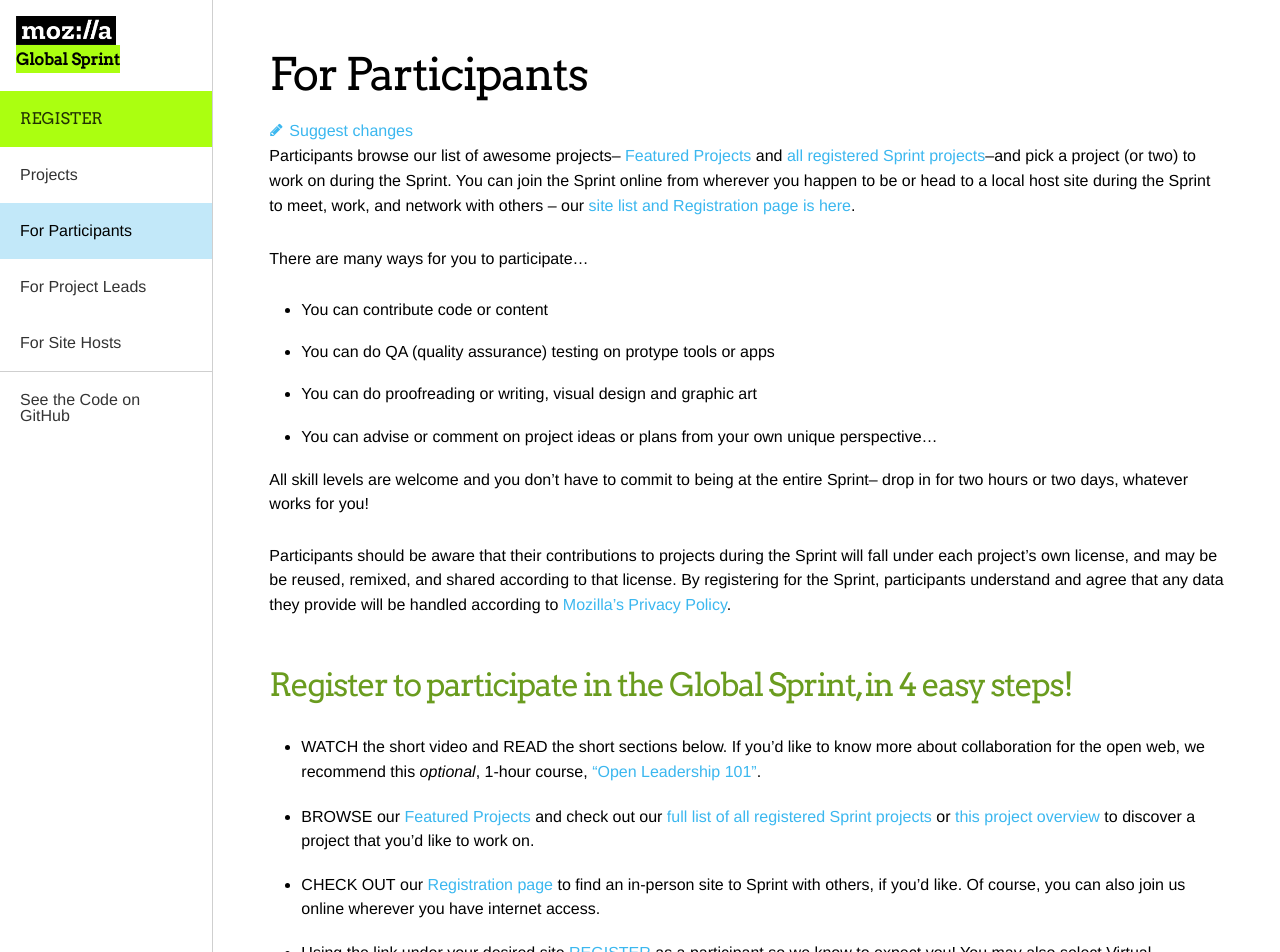
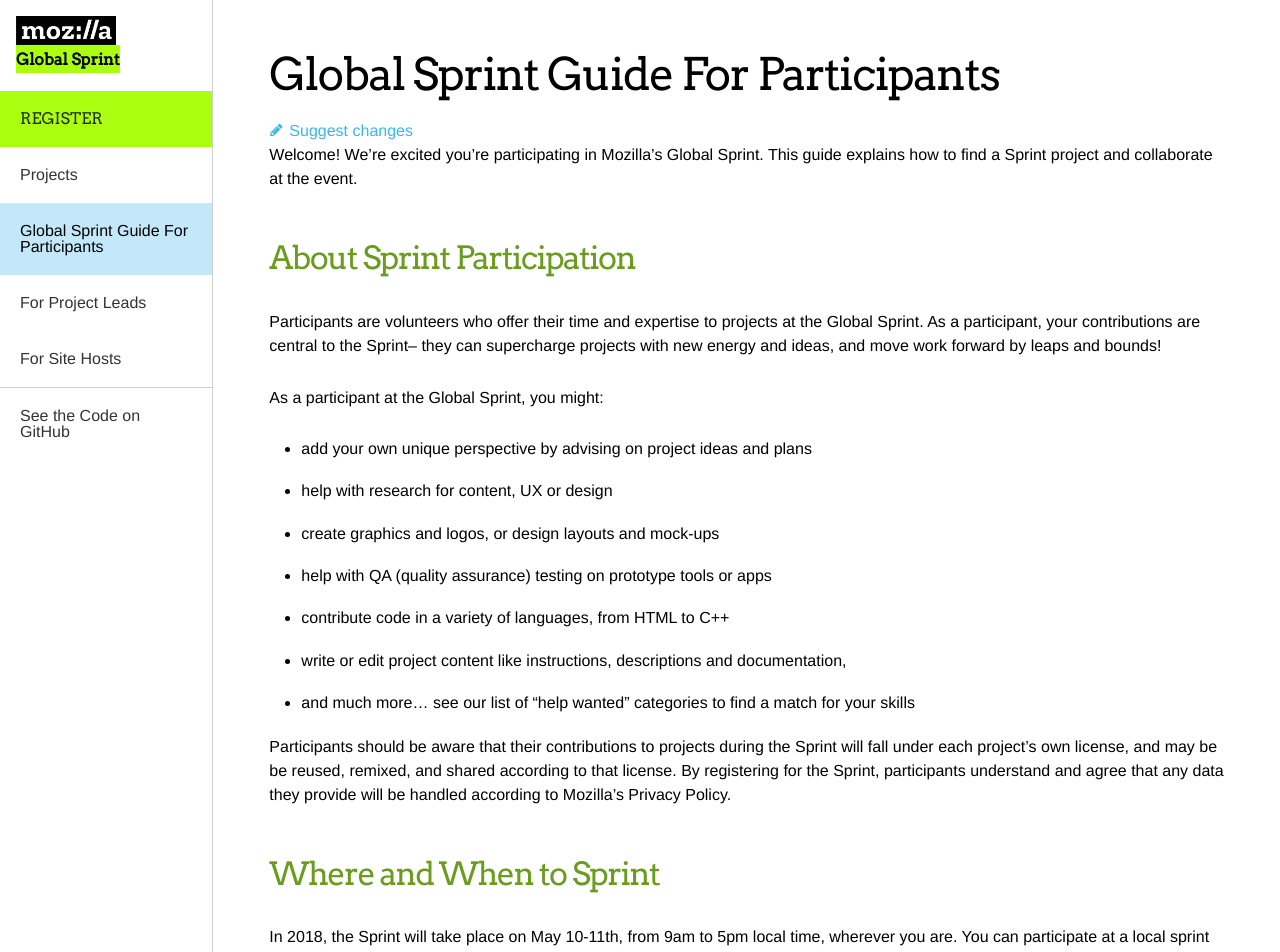
Before and after one commit to mozilla/global-sprint, a Jekyll site: the page built from _articles/participants.md, in a window 1280 px wide and 1400 px high. Shown: the top 952 px of the window. Built offline with Jekyll 4.4.1, drawn with Linux system fonts in a browser that asks for light colours; comment, search, counter and statistics services are not loaded; some of the changed text lies outside the part shown.

Commit message:
Update participants.md

```diff
--- a/_articles/participants.md
+++ b/_articles/participants.md
@@ -1,68 +1,28 @@
 ---
 layout: page
-title: For Participants
+title: Global Sprint Guide For Participants
 ---
 
-Participants browse our list of awesome projects-- [Featured Projects](https://mozilla.github.io/global-sprint/projects/) and [all registered Sprint projects](https://github.com/mozilla/global-sprint/issues)--and pick a project (or two) to work on during the Sprint. You can join the Sprint online from wherever you happen to be or head to a local host site during the Sprint to meet, work, and network with others -- our [site list and Registration page is here](https://mozilla.github.io/global-sprint/register/).
+Welcome! We’re excited you’re participating in Mozilla’s Global Sprint. This guide explains how to find a Sprint project and collaborate at the event.
 
-**There are many ways for you to participate...**
-* You can contribute code or content
-* You can do QA (quality assurance) testing on protype tools or apps
-* You can do proofreading or writing, visual design and graphic art
-* You can advise or comment on project ideas or plans from your own unique perspective...
+### About Sprint Participation
+Participants are volunteers who offer their time and expertise to projects at the Global Sprint. As a participant, your contributions are central to the Sprint-- they can supercharge projects with new energy and ideas, and move work forward by leaps and bounds!
 
-**All skill levels are welcome and you don't have to commit to being at the entire Sprint-- drop in for two hours or two days, whatever works for you!**
+As a participant at the Global Sprint, you might:
 
-Participants should be aware that their contributions to projects during the Sprint will fall under each project's own license, and may be  be reused, remixed, and shared according to that license. By registering for the Sprint, participants understand and agree that any data they provide will be handled according to [Mozilla's Privacy Policy](https://www.mozilla.org/en-US/privacy/).
+* add your own unique perspective by advising on project ideas and plans
+* help with research for content, UX or design
+* create graphics and logos, or design layouts and mock-ups
+* help with QA (quality assurance) testing on prototype tools or apps
+* contribute code in a variety of languages, from HTML to C++
+* write or edit project content like instructions, descriptions and documentation,
+* and much more… see our list of “help wanted” categories to find a match for your skills
 
-### Register to participate in the Global Sprint, in 4 easy steps!
+Participants should be aware that their contributions to projects during the Sprint will fall under each project’s own license, and may be be reused, remixed, and shared according to that license. By registering for the Sprint, participants understand and agree that any data they provide will be handled according to Mozilla’s Privacy Policy.
 
-* **WATCH** the short video and **READ** the short sections below. If you'd like to know more about collaboration for the open web, we recommend this *optional*, 1-hour course, ["Open Leadership 101"](https://mozilla.teachable.com/p/open-leadership-101).
-* **BROWSE** our [Featured Projects](https://mozilla.github.io/global-sprint/projects/) and check out our [full list of all registered Sprint projects](https://github.com/mozilla/global-sprint/issues) or [this project overview](https://medium.com/@MozOpenLeaders/what-to-work-on-at-mozsprint-d88e1b9f3799) to discover a project that you'd like to work on.
-* **CHECK OUT** our [Registration page](https://mozilla.github.io/global-sprint/register/) to find an in-person site to Sprint with others, if you'd like. Of course, you can also join us online wherever you have internet access.
-* Using the link under your desired site [**REGISTER**](https://mozilla.github.io/global-sprint/register/) as a participant so we know to expect you! You may also select Virtual Participation.
+### Where and When to Sprint
+In 2018, the Sprint will take place on May 10-11th, from 9am to 5pm local time, wherever you are.  You can participate at a local sprint site (if there’s one near you), where you’ll work and network with others, or you can join from your home or workplace.  If you’re sprinting virtually, simple, free tools like online chat and video conferencing will help you connect with others at the Sprint.
 
-Here's more on participation on open projects from Abby Cabunoc Mayes, Developer Engagement Manager at Mozilla.
+You’re not required to attend both full days of the Sprint-- though you’re welcome to!  But if you do join us, be sure to allow enough Sprinting time to meaningfully contribute to a project-- usually two or three hours.
 
-<iframe width="853" height="480" src="https://www.youtube.com/embed/m-b3hdxvSMU" frameborder="0" allowfullscreen></iframe>
-
-### The Global Sprint and Internet Health
-This year we're Sprinting on projects that promote, protect and build the open Web, in line with Mozilla's key issues for Internet health.
-
-* **OPEN INNOVATION**: projects that help anyone publish or invent online without asking permission and/or ensure that technologies used to run the Web are transparent and understandable.
-* **PRIVACY & SECURITY**: projects that support our ability to understand what is happening to our data online, and our ability to control how that data is used.
-* **DIGITAL INCLUSION**: projects that help ensure that everyone has equal opportunity to access the Internet and can use it to improve their lives and societies.
-* **WEB LITERACY**: projects that promote or teach the skills to read, write, and participate in the digital world-- and the ability to shape (not just consume) the Web.
-* **DECENTRALIZATION**: projects that help protect and secure an Internet controlled by many so, that no one actor can own it or control it or switch it off.
-
-
-### Finding Tasks and Making Contributions
-During the Sprint, you'll contact the Lead on the project you'd like to work on, and volunteer to help out with a task. Be sure to ask any questions you have, and then get to work! When you've completed your task, you'll submit your work for review by the Project Lead, who'll provide, feedback, comments, gratitude... and if all goes well, the Project Lead will incorporate your work into the project. Yay!
-
-At the Sprint, you'll probably browse project tasks, called "Issues", in an online collaboration platform called GitHub. Some projects will have their code and content there in GitHub as well; some will be working with other collaboration tools, like Google Docs or Etherpad.
-
-If the project you choose is working primarily on GitHub, you may find it helpful to open a free account on GitHub. This is easy, quick, and, again free! Once you have an account, you can comment on issues and the project lead can add you to tasks. You can also contribute work to the project using GitHub. **For more on how to use GitHub at the Global Sprint, see this short beginner-friendly video where we tour the list of projects and start off the contribution process using GitHub issues.**
-
-<iframe width="853" height="480" src="https://www.youtube.com/embed/N4Bl54_Xxis" frameborder="0" allowfullscreen></iframe>
-
-### Frequently Asked Questions (for Participants)
-
-**Q: How can I keep in touch with everyone during the Global Sprint?**
-
-A: There's a [chat room](http://gitter.im/mozilla/global-sprint-2017) (say hi!) and [an etherpad](https://public.etherpad-mozilla.org/p/sciencelab-2017globalsprint) with a schedule.
-
-**Q: I’m not a coder, can I still participate in the Global Sprint?**
-
-A: Definitely! Many of our featured projects need help with design, proofreading, writing, testing applications, and much, much more. Often the best contributions are insights from general users who respond to project ideas and prototypes in a fresh new way.
-
-**Q: How do I find the right project?**
-
-A: Search through the projects [listed on our site](https://mozilla.github.io/global-sprint/projects/). You can also browse projects in the [Global Sprint GitHub repo,](https://github.com/mozilla/global-sprint/issues) and filter the list using lables.  Projects labeled "beginner" and projects with "good first bugs"  are a great place to start if it's your first Sprint. Read the Contributor Guidelines if available, and reach out to the Project Lead with any questions.
-
-**Q: How do I find a site near me?**
-
-A: All approved sites will be listed on our website (Site page coming soon!), and you can click on links there to register. You can also register as a remote attendee and participate from the comfort of your home or workplace. Keep an eye on the video checkin times for your timezone-- we'd love for you to join us.
-
-**Q: What is this GitHub thing and how does it work?**
-
-A: Github is a tool for working collaboratively online. It's used for managing projects, defining tasks for contributors, and tracking changes and additions to shared documents, whether that's content (curriculum, documents, event plans, game instructions, etc) or code. See the links above to learn more about GitHub.
+Whether you work from home or at a site, you’ll use free online collaboration tools like online chat, video conferencing, and GitHub. If you’re new to these tools, don’t worry! There’s more about these tools in the section “Finding Tasks and Collaborating at the Sprint.”
```
